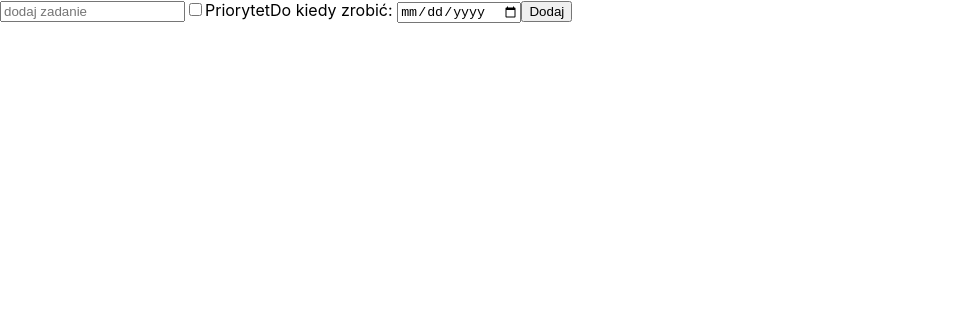
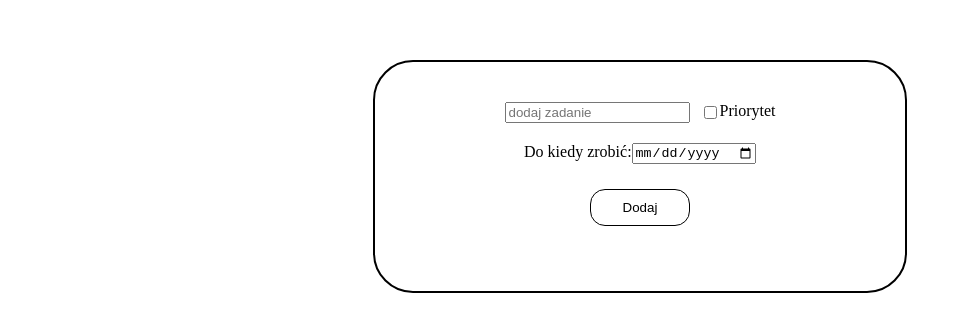
Before and after one commit to paulinaslabosz/todo-app, a React (Create React App) app: page / in a window 1280 px wide. Shown: the top 332 px of the page, without its empty margins (0-970 px from the left). Built offline with nearby package versions, Linux system fonts and the light colour scheme.

Commit message:
Added basic styles for whole project + styles for AddTask component

```diff
--- a/public/index.html
+++ b/public/index.html
@@ -13,7 +13,7 @@
 
     <link rel="manifest" href="%PUBLIC_URL%/manifest.json" />
 
-    <title>React App</title>
+    <title>ToDo App</title>
   </head>
   <body>
     <noscript>You need to enable JavaScript to run this app.</noscript>
--- a/src/components/AddTask.css
+++ b/src/components/AddTask.css
@@ -0,0 +1,31 @@
+
+
+label {
+display: flex;
+justify-content: center;
+}
+
+
+.inlineWrapper {
+    display: flex;
+    justify-content: center;
+    margin-bottom: 20px;
+}
+
+.priority {
+    margin-left: 10px;
+}
+
+
+button {
+    display: block;
+    margin: 25px auto;
+    border: 1px solid black;
+    padding: 10px;
+    border-radius: 15px;
+    width: 100px;
+    background-color: white;
+}
+ button:hover {
+    background-color: rgb(208, 211, 211);
+ }
--- a/src/components/AddTask.js
+++ b/src/components/AddTask.js
@@ -1,16 +1,22 @@
 import React from 'react';
-
+import './AddTask.css';
 const AddTask = () => {
   return (
     <form>
-      <input type='text' placeholder='dodaj zadanie' />
-      <label htmlFor='checkbox'>
-        <input type='checkbox' id='checkbox' />
-        Priorytet
-      </label>
+      <div className='inlineWrapper'>
+        <label htmlFor='addTask'>
+          <input type='text' placeholder='dodaj zadanie' id='addTask' />
+        </label>
+
+        <label htmlFor='checkbox' className='priority'>
+          <input type='checkbox' id='checkbox' />
+          Priorytet
+        </label>
+      </div>
       <label htmlFor='date'>
         Do kiedy zrobić: <input type='date' id='date' />
       </label>
+
       <button>Dodaj</button>
     </form>
   );
--- a/src/components/App.css
+++ b/src/components/App.css
@@ -0,0 +1,8 @@
+.wrapper {
+    margin-top: 60px;
+    width: 450px;
+    padding: 40px;
+    border: 2px solid black;
+    border-radius: 40px;
+
+}
--- a/src/components/App.js
+++ b/src/components/App.js
@@ -7,7 +7,9 @@ class App extends Component {
   render() {
     return (
       <>
-        <AddTask />
+        <div className='wrapper'>
+          <AddTask />
+        </div>
       </>
     );
   }
--- a/src/index.css
+++ b/src/index.css
@@ -1,10 +1,10 @@
 body {
-  margin: 0;
-  font-family: -apple-system, BlinkMacSystemFont, 'Segoe UI', 'Roboto', 'Oxygen',
-    'Ubuntu', 'Cantarell', 'Fira Sans', 'Droid Sans', 'Helvetica Neue',
-    sans-serif;
-  -webkit-font-smoothing: antialiased;
-  -moz-osx-font-smoothing: grayscale;
+margin: 0;
+ width: 100vw;
+
+ display: flex;
+ justify-content: center;
+ align-items: center;
 }
 
 code {
```
